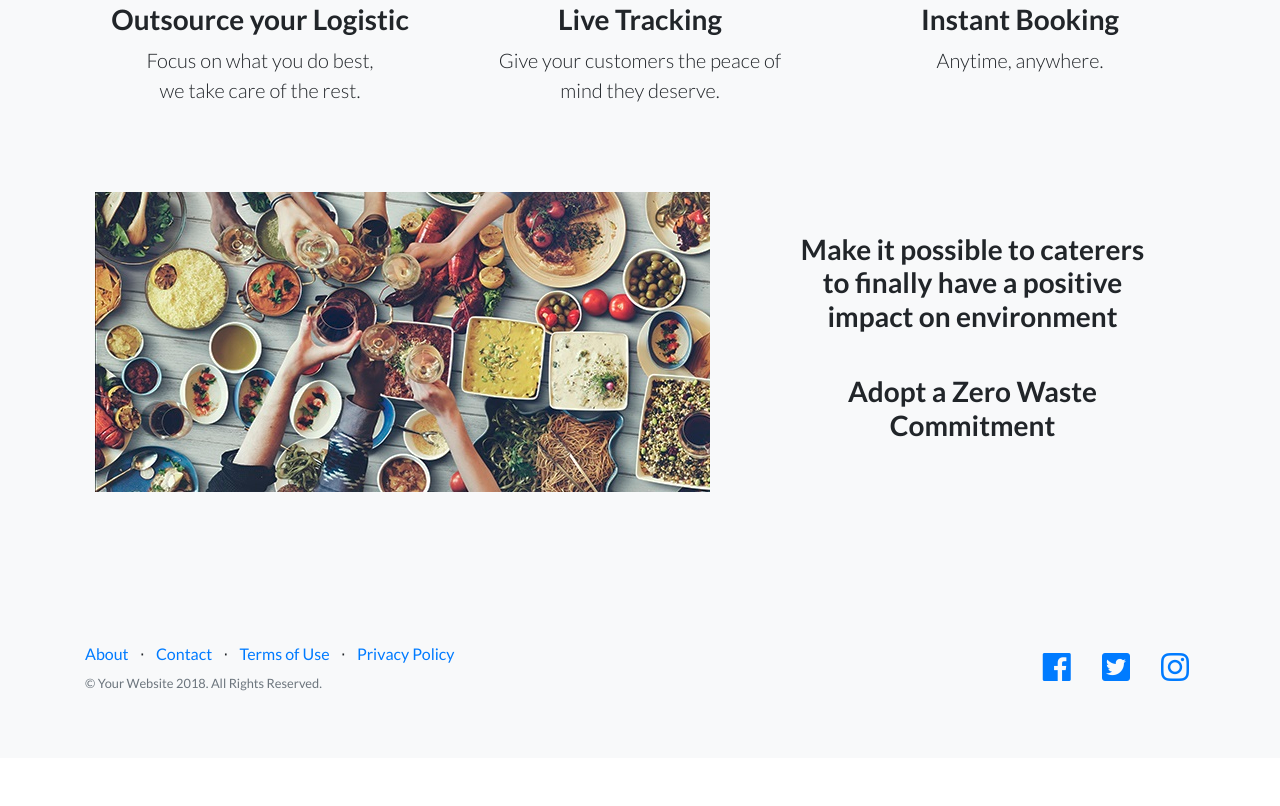
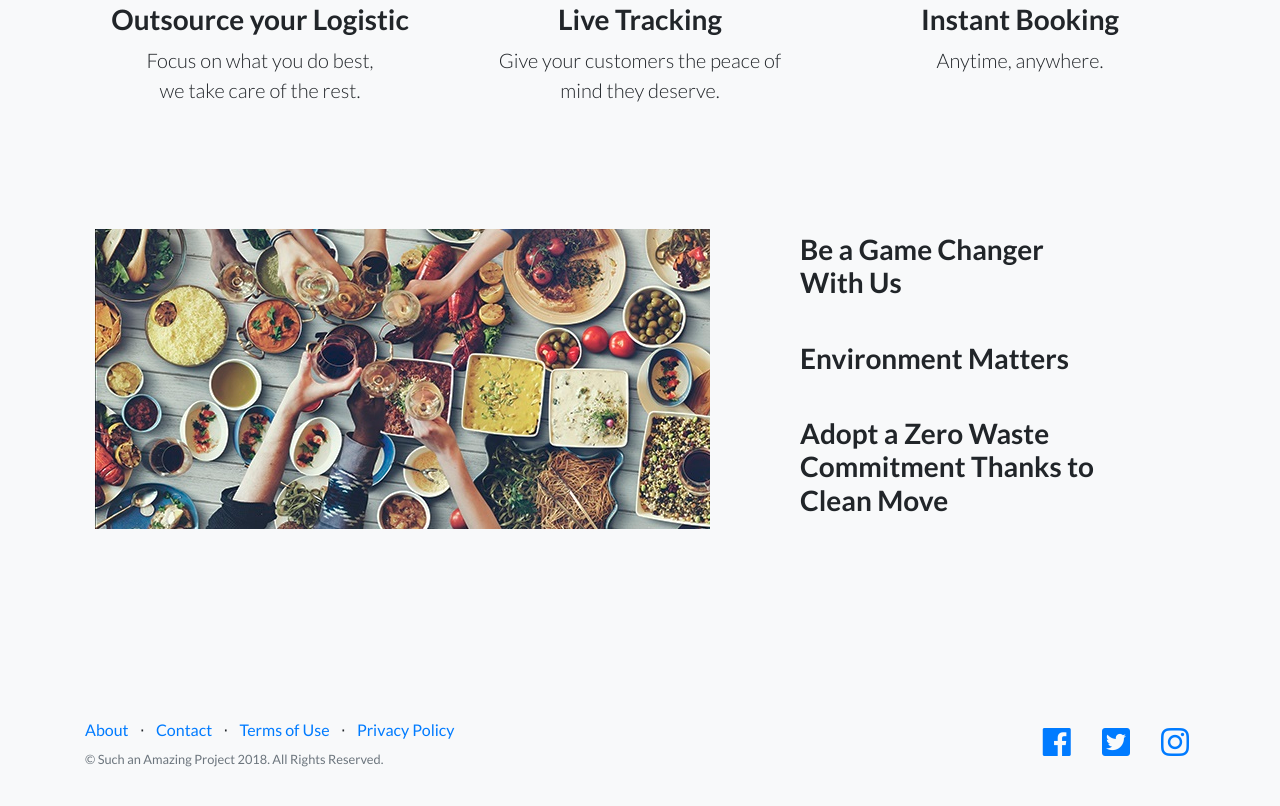
Before and after one commit to JeanBonok/Clean_Move, a website: page index.html in a window 1280 px wide. Shown: the part 1008-1814 px from the top of the page. Before the commit the page ends 1766 px from the top, so only its background shows below. Drawn offline with Linux system fonts and the light colour scheme.

Commit message:
finished for today

```diff
--- a/css/landing-page.css
+++ b/css/landing-page.css
@@ -18,10 +18,16 @@ h6 {
   font-weight: 700;
 }
 
+.clean {
+	text-align: left;
+	padding: 0;
+	margin-left: 0;
+}
+
 header.masthead {
   position: relative;
   background-color: #343a40;
-  background: url("../img/toto.jpg") no-repeat center center;
+  background: url("../img/main.jpg") no-repeat center center;
   background-size: cover;
   padding-top: 4rem;
   padding-bottom: 4rem;
--- a/index.html
+++ b/index.html
@@ -106,10 +106,13 @@
 			</div>
 			<div class="col-lg-5 slogan-future">
 				<div class="row">
-					<h3>Make it possible to caterers to finally have a positive impact on environment<br><br></h3>
+					<h3 class="clean">Be a Game Changer<br>With Us<br><br></h3>
 				</div>
 				<div class="row">
-					<h3>Adopt a Zero Waste Commitment</h3>
+					<h3 class="clean"3>Environment Matters<br><br></h3>
+				</div>
+				<div class="row">
+					<h3 class="clean">Adopt a Zero Waste Commitment Thanks to Clean Move</h3>
 				</div>
 			</div>
 		</div>
@@ -138,7 +141,7 @@
                 <a href="#">Privacy Policy</a>
               </li>
             </ul>
-            <p class="text-muted small mb-4 mb-lg-0">&copy; Your Website 2018. All Rights Reserved.</p>
+            <p class="text-muted small mb-4 mb-lg-0">&copy; Such an Amazing Project 2018. All Rights Reserved.</p>
           </div>
           <div class="col-lg-6 h-100 text-center text-lg-right my-auto">
             <ul class="list-inline mb-0">
```
Also changed, not shown: img/main.jpg (added).
